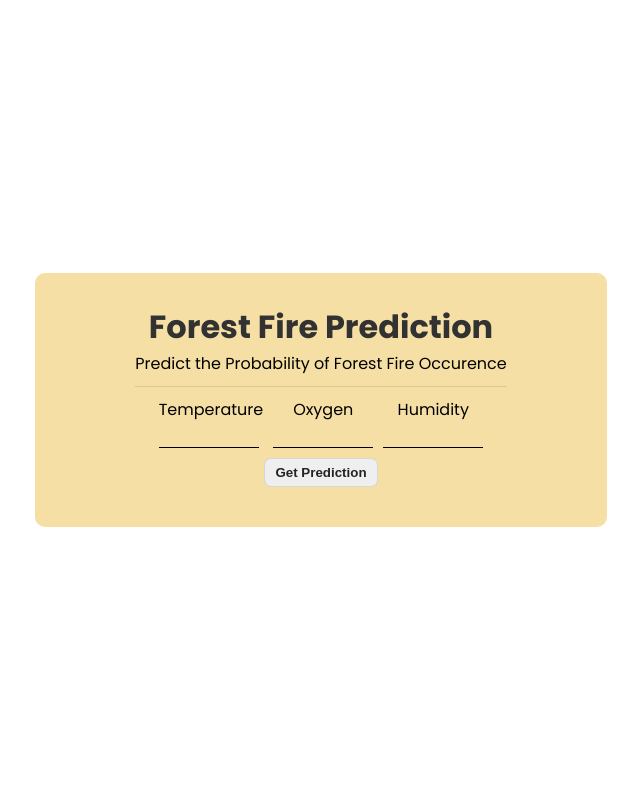
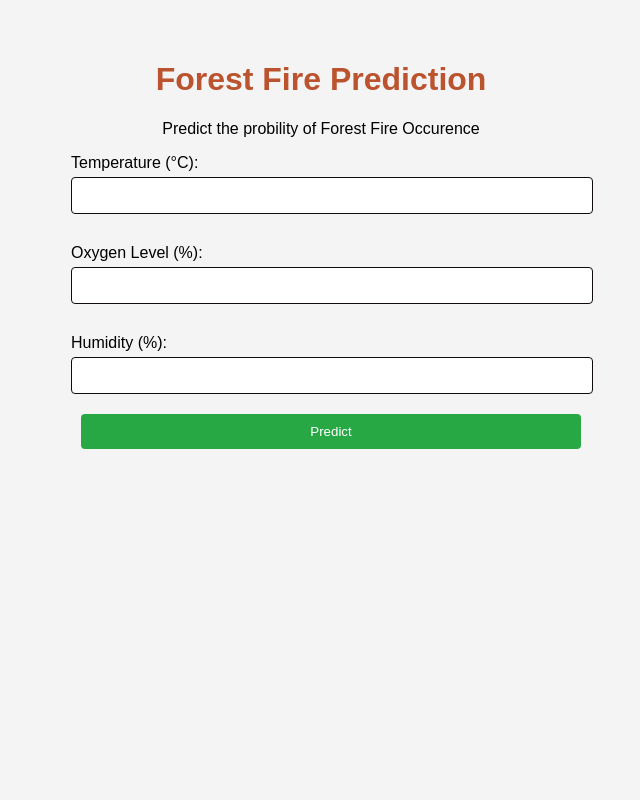
Before and after one commit to Tomoe-495/FlameGuard, a Django app: page / in a window 1280 px wide. Shown: the whole page, without its empty margins (319-959 px from the left). Run offline with Django 5.2, Linux system fonts and the light colour scheme; parts of the project's set-up code (start-up, migrations or seed data) failed here and were passed over.

Commit message:
ui update

```diff
--- a/flameguard_django/flame/templates/home.html
+++ b/flameguard_django/flame/templates/home.html
@@ -5,113 +5,114 @@
 {% block style %}
 
 <style>
-.main-div{
-    width: 100vw;
-    height: 100vh;
-    display: flex;
-    justify-content: center;
-    align-items: center
+    body {
+        font-family: Arial, sans-serif;
+        background-color: #f4f4f4;
+        margin: 0;
+        padding: 20px;
     }
-.form-div{
-    background-color: #F5DFA4;
-    padding: 30px 100px;
-    border-radius: 10px;
-    text-align: center
+
+    .container {
+        max-width: 500px;
+        margin: 0 auto;
+        padding: 20px;
     }
-.form-div h1{
-    color: rgb(50, 50, 50);
-    margin: 0
+
+    .container h1,
+    .container p {
+        text-align: center;
     }
-.form-div p{
-    margin: 0
+
+    h1 {
+        color: rgb(186, 83, 46);
     }
-.form-div .line{
-    height: 1px;
+
+    label {
+        margin-top: 10px;
+        display: block;
+    }
+
+    input {
         width: 100%;
-    background: rgba(0, 0, 0, .1);
-    margin: 10px 0
+        padding: 10px;
+        margin: 5px 0 20px;
+        border: 1px solid #120b0b;
+        border-radius: 4px;
     }
-.row{
-    display: flex;
-    justify-content: center;
-    gap: 10px
+
+    button {
+        width: 100%;
+        padding: 10px;
+        margin-left: 10px;
+        background-color: #28a745;
+        color: white;
+        border: none;
+        border-radius: 4px;
+        cursor: pointer;
     }
-.row div{
-    display: flex;
-    flex-direction: column;
-    margin-bottom: 10px;
+
+    button:hover {
+        background-color: #218838;
     }
-.row div input{
-    background-color: transparent;
-    border: none;
-    border-bottom: 1px solid #000;
-    width: 100px;
+
+    .prediction-box {
+        margin-top: 20px;
+        padding: 10px;
+        width: 100%;
+        border: 1px solid #3f3535;
+        border-radius: 4px;
+        background: #f9f9f9;
         text-align: center;
-    padding: 5px 0
     }
-.row div input:focus{
-    outline: none
+
+    .prediction-box h2 {
+        margin: 0 0 10px;
+        color: #333;
     }
-.form-div button{
-    border: 1px solid rgba(0, 0, 0, .1);
-    border-radius: 7px;
-    padding: 6px 10px;
-    cursor: pointer;
-    font-weight: 600;
-    color: rgb(35, 35, 35);
+
+    .prediction-box p {
+        margin: 0;
+        font-size: 1.2em;
+        color: #555;
     }
-.prob{
-    padding: 10px 0;
-    color: rgb(50, 50, 50);
-    font-weight: 600;
-    border: 1px solid rgba(0, 0, 0, .1)
-}
-.form-div form{
-    margin-bottom: 10px
+
+    .sub-head {
+        text-align: center;
     }
 </style>
-
 {% endblock %}
 
 {% block content %}
 
-<div class='main-div'>
+<div class="container">
+    <h1>Forest Fire Prediction</h1>
+    <p class="sub-head">Predict the probility of Forest Fire Occurence</p>
 
-    <div class='form-div'>
-        <h1>Forest Fire Prediction</h1>
-        <p>Predict the Probability of Forest Fire Occurence</p>
-        <div class='line'></div>
-            <form method='post' action='prediction'>
+    <form method="post" action="prediction">
         {% csrf_token %}
 
-            <div class='row'>
+        <label>Temperature (°C):</label>
+        <input type="number" name="temp" required>
 
-                <div>
-                    <label>Temperature</label>
-                    <input type='number' name='temp' />
-                </div>
+        <label>Oxygen Level (%):</label>
+        <input type="number" name="oxy" required>
 
-                <div>
-                    <label>Oxygen</label>
-                    <input type='number' name='oxy' />
-                </div>
+        <label>Humidity (%):</label>
+        <input type="number" name="hum" required>
 
-                <div>
-                    <label>Humidity</label>
-                    <input type='number' name='hum' />
-                </div>
-            </div>
-
-                <button type='submit'>Get Prediction</button>
+        <button type="submit">Predict</button>
 
     </form>
 
+    <br>
+
     {% if result != 0 %}
-            <p class="prob">Probability of Fire Occurring: {{result}}</p>
+        <div class="prediction-box">
+            <h2>Prediction Result</h2>
+            <p id="result">Probility of Fire Occurency: {{result}}</p>
+        </div>
     {% endif %}
 
 </div>
-</div>
-
 
 {% endblock %}
```
Also changed, not shown: flameguard_django/index.html (added, +113 -0 lines), 2 other files. Lines whose indentation alone changed are shown as unchanged.
